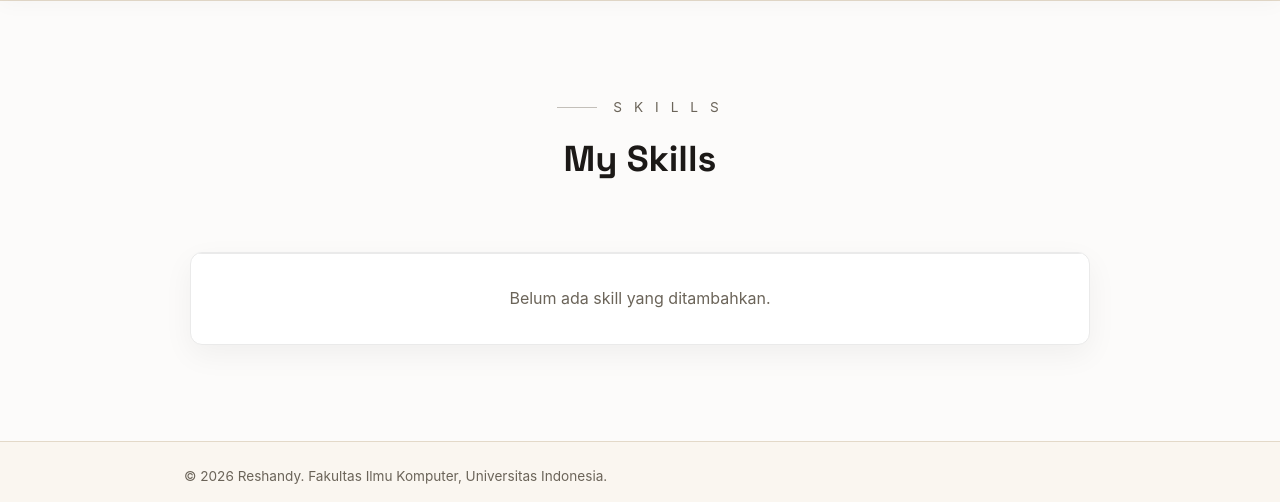
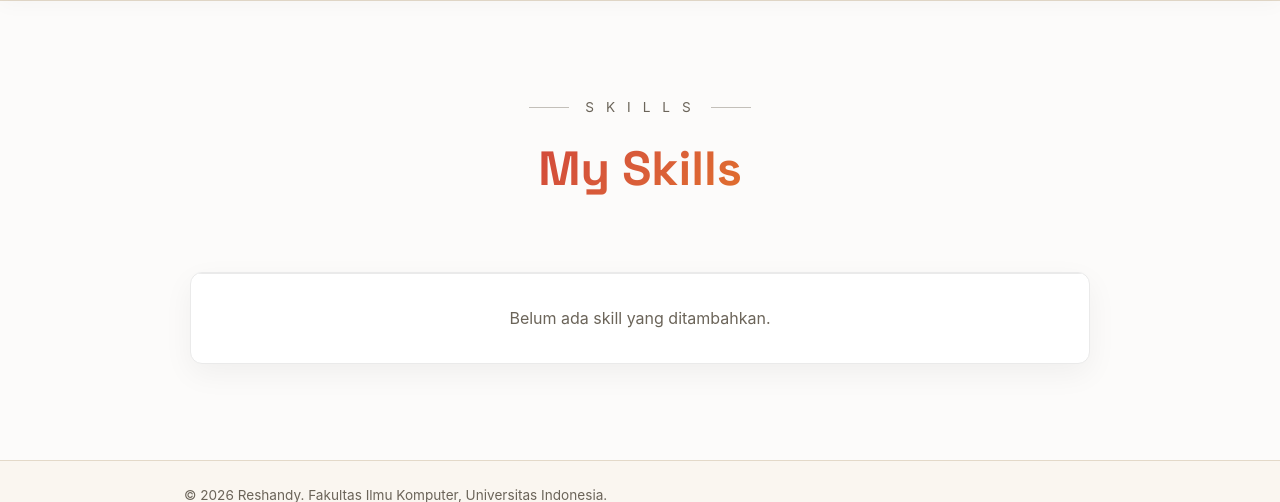
Before and after one commit to reshandytaftazani/myportofolio, a Django app: page /skills/ in a window 1280 px wide. Shown: the part 78-580 px from the top of the page. Run offline with Django 5.2, Linux system fonts and the light colour scheme; data that the repository does not hold is empty; some libraries are stand-ins or nearby versions.

Commit message:
Feat: Perbaikan UI pada skills

```diff
--- a/static/css/skills.css
+++ b/static/css/skills.css
@@ -43,7 +43,8 @@
     margin-bottom: 0.75rem;
 }
 
-.section-subtitle::before {
+.section-subtitle::before,
+.section-subtitle::after {
     content: "";
     display: block;
     width: 40px;
@@ -54,8 +55,14 @@
 
 .section-title {
     font-family: "Space Grotesk", -apple-system, sans-serif;
-    font-size: 2.25rem;
-    color: var(--ink);
+    font-size: 3rem;
+    font-weight: 800;
+    margin-bottom: 1.5rem;
+    background-image: linear-gradient(135deg, #be123c, #d95d39, #f59e0b);
+    -webkit-background-clip: text;
+    -webkit-text-fill-color: transparent;
+    background-clip: text;
+    color: transparent;
 }
 
 .skills-grid {
@@ -190,6 +197,14 @@
     background: #f7f7f7;
     border-bottom: 1px solid #eaeaea;
     overflow-x: auto;
+    cursor: grab;
+    scrollbar-width: none;
+}
+.tabs-header::-webkit-scrollbar {
+    display: none;
+}
+.tabs-header:active {
+    cursor: grabbing;
 }
 
 .tab-btn {
@@ -205,6 +220,8 @@
     color: #666;
     transition: 0.2s;
     white-space: nowrap;
+    user-select: none;
+    -webkit-user-select: none;
 }
 
 .tab-btn:hover {
--- a/templates/skills.html
+++ b/templates/skills.html
@@ -100,5 +100,33 @@
     }
 
     hljs.highlightAll();
+
+    // Drag-to-scroll functionality for tabs
+    const slider = document.querySelector('.tabs-header');
+    let isDown = false;
+    let startX;
+    let scrollLeft;
+
+    slider.addEventListener('mousedown', (e) => {
+        isDown = true;
+        startX = e.pageX - slider.offsetLeft;
+        scrollLeft = slider.scrollLeft;
+    });
+
+    slider.addEventListener('mouseleave', () => {
+        isDown = false;
+    });
+
+    slider.addEventListener('mouseup', () => {
+        isDown = false;
+    });
+
+    slider.addEventListener('mousemove', (e) => {
+        if (!isDown) return;
+        e.preventDefault();
+        const x = e.pageX - slider.offsetLeft;
+        const walk = (x - startX) * 2; // Scroll speed
+        slider.scrollLeft = scrollLeft - walk;
+    });
 </script>
 {% endblock content %}
```
